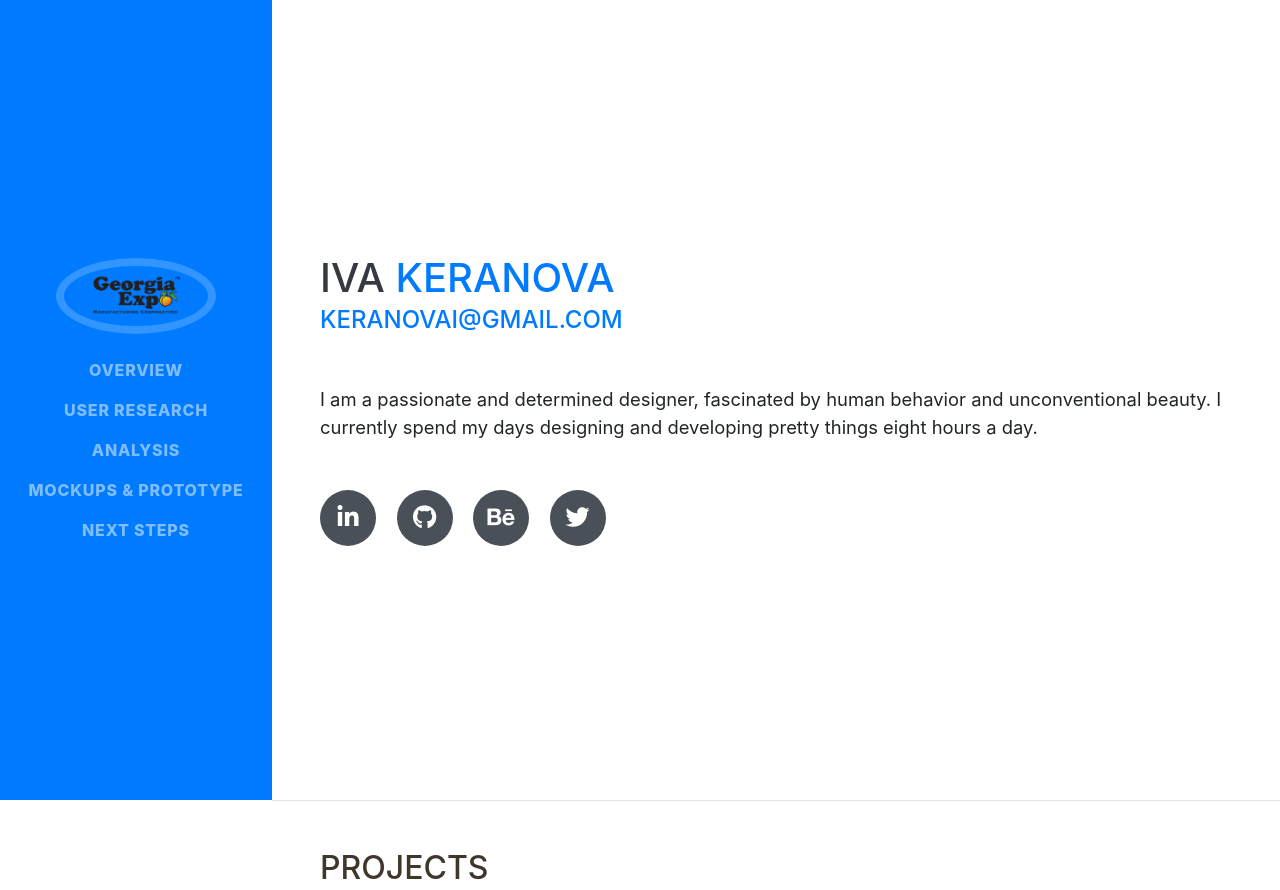
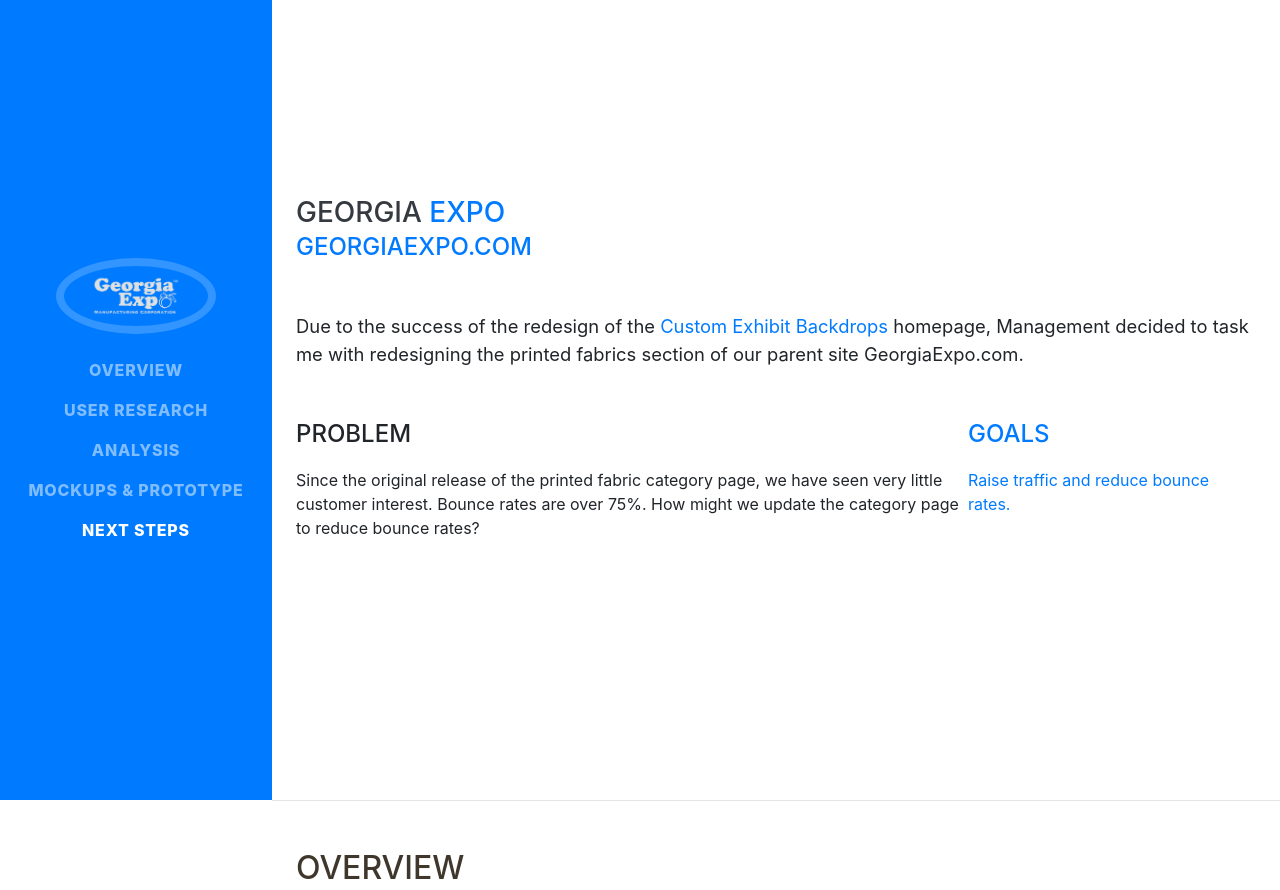
Before and after one commit to if314/new314, a website with bundled scripts: page gaexpo.html in a window 1280 px wide. Shown: the top 890 px of the page. Built offline with nearby package versions, Linux system fonts and the light colour scheme; a web font is replaced by a local one.

Commit message:
ga expo
logo white png

```diff
--- a/gaexpo.html
+++ b/gaexpo.html
@@ -31,7 +31,7 @@
     <a class="navbar-brand js-scroll-trigger" href="#page-top">
       <span class="d-block d-lg-none">Georgia Expo</span>
       <span class="d-none d-lg-block">
-        <img class="img-fluid img-profile rounded-circle mx-auto mb-2" src="img/gaexpoTITLE.png" alt="georgia expo case study">
+        <img class="img-fluid img-profile rounded-circle mx-auto mb-2" src="img/gaexpoW.png" alt="georgia expo case study">
       </span>
     </a>
     <button class="navbar-toggler" type="button" data-toggle="collapse" data-target="#navbarSupportedContent" aria-controls="navbarSupportedContent" aria-expanded="false" aria-label="Toggle navigation">
@@ -64,37 +64,35 @@
 
   <div class="container-fluid p-0">
 
-    <section class="resume-section p-3 p-lg-5 d-flex align-items-center" id="about">
+    <section class="resume-section p-4 p-lg-6 d-flex align-items-center" id="about">
       <div class="w-100">
-        <h1 class="mb-0">Iva
-          <span class="text-primary">Keranova</span>
-        </h1>
-        <div class="subheading mb-5"><a href="mailto:keranovai@gmail.com">keranovai@gmail.com</a>
+        <h3 class="mb-0">Georgia
+          <span class="text-primary">Expo</span>
+        </h3>
+        <div class="subheading mb-5"><a href="http://georgiaexpo.com">GeorgiaExpo.com</a>
         </div>
-        <p class="lead mb-5">I am a passionate and determined designer, fascinated by human behavior and unconventional beauty. I currently spend my days designing and developing pretty things eight hours a day.</p>
-        <div class="social-icons">
-          <a href="https://www.linkedin.com/in/iva-keranova-90a4a822/">
-            <i class="fab fa-linkedin-in"></i>
-          </a>
-          <a href="https://github.com/if314">
-            <i class="fab fa-github"></i>
-          </a>
-            <a href="https://www.behance.net/if314">
-            <i class="fab fa-behance"></i>
-          </a>
-          <a href="https://twitter.com/if314">
-            <i class="fab fa-twitter"></i>
-          </a>
+        <p class="lead mb-5">Due to the success of the redesign of the <a href="ceb.html">Custom Exhibit Backdrops</a> homepage, Management decided to task me with redesigning the printed fabrics section of our parent site GeorgiaExpo.com.</p>
+        <div class="resume-item d-flex flex-column flex-md-row justify-content-between mb-5">
+            <div class="resume-content">
 
-        </div>
+              <div class="subheading mb-3">Problem</div>
+              <p>Since the original release of the printed fabric category page, we have seen very little customer interest. Bounce rates are over 75%. How might we update the category page to reduce bounce rates?</p>
+
+            </div>
+            <div class="resume-date">
+              <span class="text-primary"> <div class="subheading mb-3">Goals</div><p>
+
+                Raise traffic and reduce bounce rates.</p></span>
+            </div>
+          </div>
       </div>
     </section>
 
     <hr class="m-0">
 
-    <section class="resume-section p-3 p-lg-5 d-flex justify-content-center" id="projects">
+    <section class="resume-section p-4 p-lg-6 d-flex justify-content-center" id="overview">
       <div class="w-100">
-        <h2 class="mb-5 title">Projects</h2>
+        <h2 class="mb-5 title">Overview</h2>
 
         <div class="resume-item d-flex flex-column flex-md-row justify-content-between mb-5">
           <div class="resume-content">
@@ -147,9 +145,9 @@
 
     <hr class="m-0">
 
-    <section class="resume-section p-3 p-lg-5 d-flex justify-content-center" id="experience">
+    <section class="resume-section p-3 p-lg-5 d-flex justify-content-center" id="userresearch">
       <div class="w-100">
-        <h2 class="mb-5 title">Experience</h2>
+        <h2 class="mb-5 title">Research</h2>
 
         <div class="resume-item d-flex flex-column flex-md-row justify-content-between mb-5">
           <div class="resume-content">
@@ -208,9 +206,9 @@
 
     <hr class="m-0">
 
-    <section class="resume-section p-3 p-lg-5 d-flex align-items-center" id="education">
+    <section class="resume-section p-3 p-lg-5 d-flex align-items-center" id="analysis">
       <div class="w-100">
-        <h2 class="mb-5 title">Education</h2>
+        <h2 class="mb-5 title">analysis</h2>
 
         <div class="resume-item d-flex flex-column flex-md-row justify-content-between mb-5">
           <div class="resume-content">
@@ -239,9 +237,9 @@
 
     <hr class="m-0">
 
-    <section class="resume-section p-3 p-lg-5 d-flex align-items-center" id="skills">
+    <section class="resume-section p-3 p-lg-5 d-flex align-items-center" id="prototype">
       <div class="w-100">
-        <h2 class="mb-5 title">Skills</h2>
+        <h2 class="mb-5 title">Prototype</h2>
 
         <div class="subheading mb-3">Tools</div>
         <ul class="list-inline dev-icons">
@@ -294,7 +292,7 @@
 
     <hr class="m-0">
 
-    <section class="resume-section p-3 p-lg-5 d-flex align-items-center" id="interests">
+    <section class="resume-section p-3 p-lg-5 d-flex align-items-center" id="nextsteps">
       <div class="w-100">
         <h2 class="mb-5 title">Interests</h2>
         <p>Apart from my passion for design and all , I enjoy most of my time being outdoors. In the winter, I am an avid skier and novice ice climber. During the warmer months here in Colorado, I enjoy mountain biking, free climbing, and kayaking.</p>
```
Also changed, not shown: img/gaexpoW.png (added), 1 other file.
